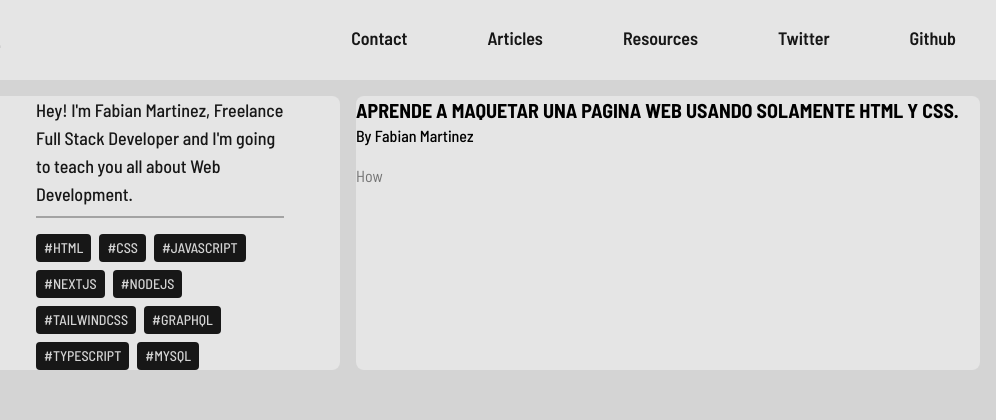
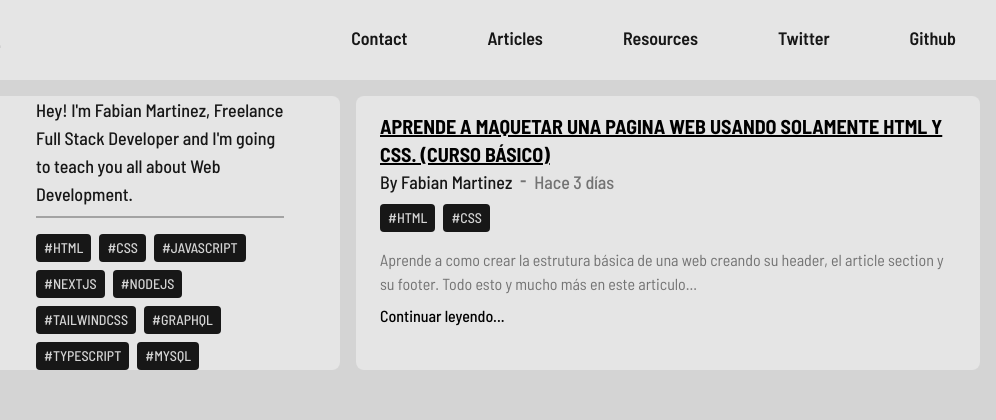
Before and after one commit to fabianmartinezcaro/blog, a website: page public/index.html in a window 1280 px wide. Shown: the top 420 px of the page, 284-1280 px from the left. Drawn offline with Linux system fonts and the light colour scheme.

Commit message:
article progress

```diff
--- a/public/index.html
+++ b/public/index.html
@@ -60,12 +60,24 @@
     </div>
 
     <!--ARTICLE-->
-    <div class="flex flex-wrap flex-col bg-neutral-200 mr-4 h-auto rounded-lg" onclick="window.location='/public/article.html';">
+    <div class="flex flex-wrap flex-col h-auto bg-neutral-200 mr-4 rounded-lg" onclick="window.location='/public/article.html';">
 
-                <!---->
-                <h1 class="flex flex-wrap font-bold uppercase text-xl">Aprende a maquetar una pagina web usando solamente HTML y CSS.</h1>
-                <span class="flex justify-start text-md font-medium hover:decoration-solid">By Fabian Martinez</span>
-                <p class="flex flex-wrap pt-2 mt-2 text-neutral-500">How</p>
+                <!-- ATICLE TITLE -->
+                <h1 class="flex flex-wrap px-6 pt-4 font-bold underline uppercase text-xl">Aprende a maquetar una pagina web usando solamente HTML y CSS. (Curso Básico)</h1>
+                <div class="flex flex-row justify-start mx-6">
+                    <span class="text-lg font-medium hover:decoration-solid text-neutral-900">By Fabian Martinez</span>
+                    <span class="flex font-bold mx-2 text-neutral-500">-</span>
+                    <span class="text-lg font-medium text-neutral-500">Hace 3 días</span>
+                </div>
+                <div class="flex flex-row flex-wrap mx-6">
+                    <span class="label">#HTML</span>
+                    <span class="label">#CSS</span>
+                </div>
+                <p class="flex flex-wrap px-6 mt-4 text-neutral-500">Aprende a como crear la estrutura básica de una web creando su header, el article section y su footer.
+                Todo esto y mucho más en este articulo...
+                </p>
+
+                <a class="flex self-start mx-6 mt-2 font-medium no-underline hover:underline" href="/public/article.html">Continuar leyendo...</a>
 
 
     </div>
```
Also changed, not shown: public/css/style.css.
